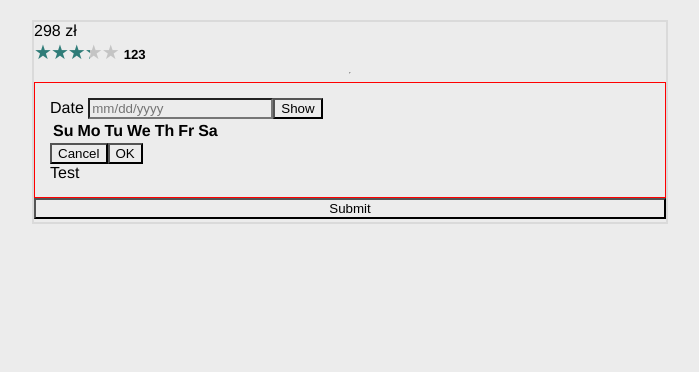
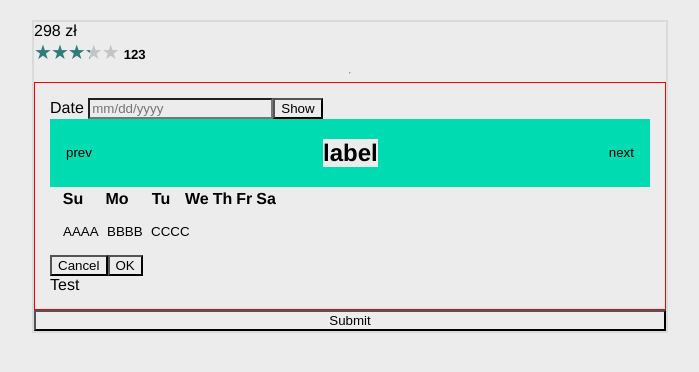
Before and after one commit to ArSo77/rezerwacja-terminu, a Vue app: page / in a window 1280 px wide. Shown: the top 372 px of the page, without its empty margins (26-725 px from the left). Built offline with nearby package versions, Linux system fonts and the light colour scheme.

Commit message:
init calendar

```diff
--- a/src/components/base/DatePicker.vue
+++ b/src/components/base/DatePicker.vue
@@ -17,6 +17,31 @@
         aria-label="Choose Date"
       >
         Show
+      </button>
+    </div>
+
+    <div class="datepicker__header">
+      <button
+        class="datepicker__changeMonth"
+        aria-label="previous month"
+        type="button"
+      >
+        prev
+      </button>
+      <h2
+        id="id-dialog-label"
+        class="monthYear"
+        aria-live="polite"
+        type="button"
+      >
+        label
+      </h2>
+      <button
+        class="datepicker__changeMonth"
+        aria-label="next month"
+        type="button"
+      >
+        next
       </button>
     </div>
 
@@ -59,6 +84,24 @@
         </tr>
       </thead>
       <tbody class="calendar__content">
+
+        <tr class="calendar__row">
+          <td class="calendar__cell">
+            <button tabindex="-1">
+              AAAA
+            </button>
+          </td>
+          <td class="calendar__cell">
+            <button tabindex="-1">
+              BBBB
+            </button>
+          </td>
+          <td class="calendar__cell">
+            <button tabindex="-1">
+              CCCC
+            </button>
+          </td>
+        </tr>
 
       </tbody>
     </table>
```
